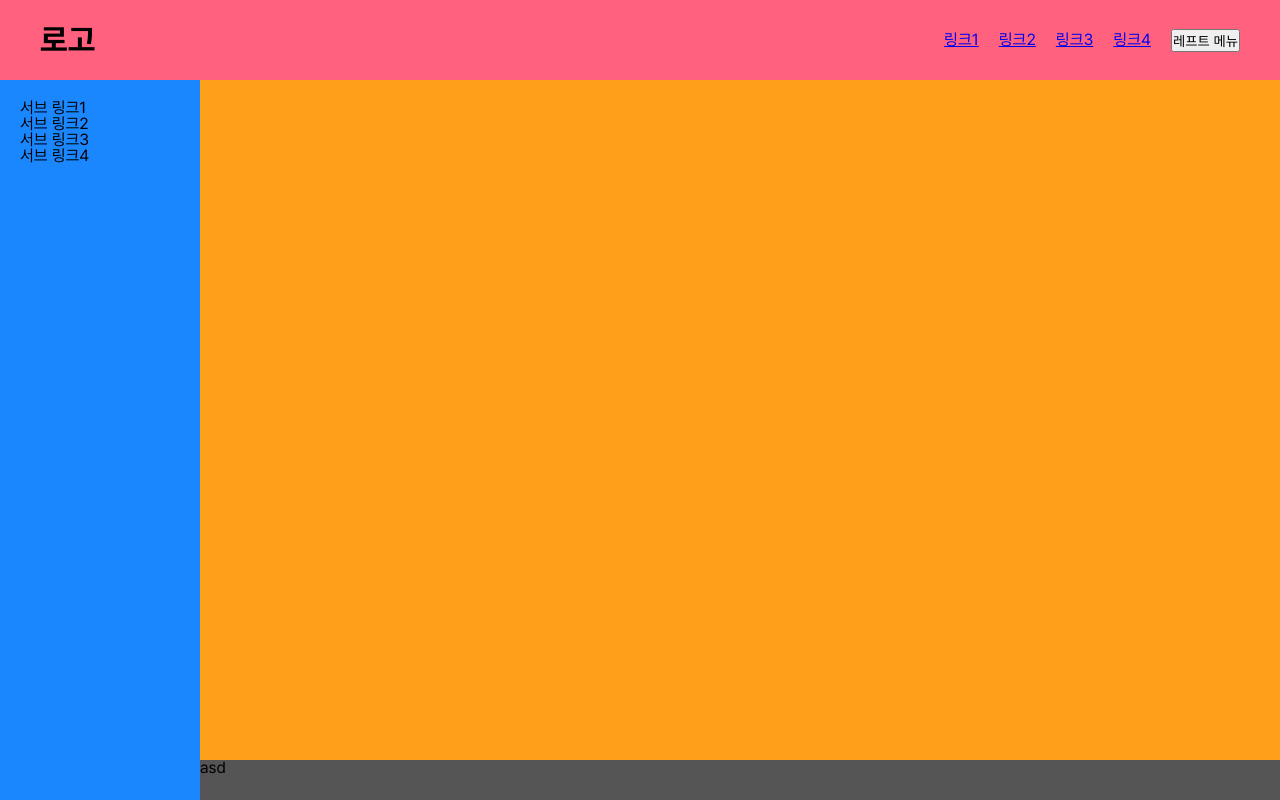
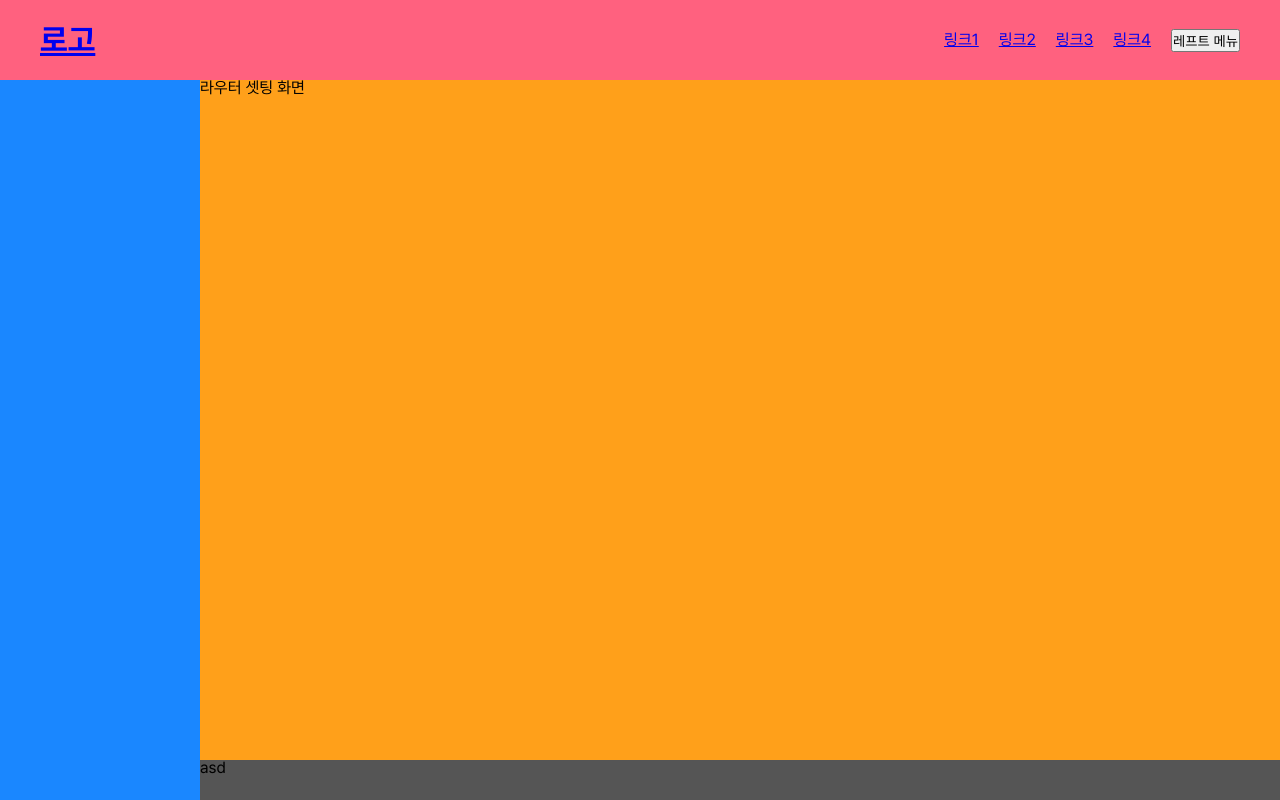
Before and after one commit to DongJae-Go-FE/r114-coding-convention, a React (Create React App) app: page / in a window 1280 px wide. Built offline with nearby package versions, Linux system fonts and the light colour scheme.

Commit message:
left menu dispath setting

```diff
--- a/src/App.js
+++ b/src/App.js
@@ -15,8 +15,7 @@ function App() {
         <LeftMenu />
         <Content>
           <Routes>
-            <Route path="/">라우터 셋팅 화면</Route>
-            {/* <Route path="/" element={<Layout />}></Route> */}
+            <Route path="/" element={<>라우터 셋팅 화면</>}/>
           </Routes>
           <Footer />
         </Content>
--- a/src/components/organism/Content/styled.js
+++ b/src/components/organism/Content/styled.js
@@ -5,6 +5,7 @@ import { mobileBreakPoint, transitionDelay } from "../../../constants/constants"
 const Styled = styled.div`
   height: calc(100% - 80px);
   display: flex;
+  flex-direction: column;
   background-color: var(--orange400);
   position: absolute;
   top: 80px;
--- a/src/components/organism/Header/index.js
+++ b/src/components/organism/Header/index.js
@@ -1,23 +1,69 @@
 import React from "react";
 import { useSelector, useDispatch } from "react-redux";
 import { Link } from "react-router-dom";
-import { changeState } from "../../../store/store";
+import { changeState, routerStatePush } from "../../../store/store";
 
 import Styled from "./styled";
 
 function Header() {
-  let a = useSelector((state) => state.menu);
+  let menuState = useSelector((state) => state.menu);
+  let routerState = useSelector((state) => state.router);
   let dispatch = useDispatch();
-  console.log(a);
+  console.log(menuState, routerState);
   return (
     <Styled>
-      <h1>로고</h1>
+      <h1>
+        <Link
+          to="/"
+          onClick={() => {
+            dispatch(routerStatePush(""));
+          }}
+        >
+          로고
+        </Link>
+      </h1>
       <div>
         <ul>
-          <li><Link to="/1">링크1</Link></li>
-          <li><Link to="/2">링크2</Link></li>
-          <li><Link to="/3">링크3</Link></li>
-          <li><Link to="/4">링크4</Link></li>
+          <li>
+            <Link
+              to="/1"
+              onClick={() => {
+                dispatch(routerStatePush("1"));
+              }}
+            >
+              링크1
+            </Link>
+          </li>
+          <li>
+            <Link
+              to="/2"
+              onClick={() => {
+                dispatch(routerStatePush("2"));
+              }}
+            >
+              링크2
+            </Link>
+          </li>
+          <li>
+            <Link
+              to="/3"
+              onClick={() => {
+                dispatch(routerStatePush("3"));
+              }}
+            >
+              링크3
+            </Link>
+          </li>
+          <li>
+            <Link
+              to="/4"
+              onClick={() => {
+                dispatch(routerStatePush("4"));
+              }}
+            >
+              링크4
+            </Link>
+          </li>
         </ul>
         <button
           type="button"
--- a/src/components/organism/LeftMenu/index.js
+++ b/src/components/organism/LeftMenu/index.js
@@ -1,17 +1,89 @@
 import React from "react";
 import { useSelector } from "react-redux";
+import { Link } from "react-router-dom";
 import Styled from "./styled";
 
 function LeftMenu() {
   let menuState = useSelector((state) => state.menu);
+  let routerState = useSelector((state) => state.router);
+  const menuList = () => {
+    switch (routerState) {
+      case "":
+      default:
+        return "";
+      case "1":
+        return (
+          <ul>
+            <li>
+              <Link to="/1">서브 링크1-1</Link>
+            </li>
+            <li>
+              <Link to="/1/2">서브 링크1-2</Link>
+            </li>
+            <li>
+              <Link to="/1/3">서브 링크1-3</Link>
+            </li>
+            <li>
+              <Link to="/1/4">서브 링크1-4</Link>
+            </li>
+          </ul>
+        );
+      case "2":
+        return (
+          <ul>
+            <li>
+              <Link to="/2">서브 링크2-1</Link>
+            </li>
+            <li>
+              <Link to="/2/2">서브 링크2-2</Link>
+            </li>
+            <li>
+              <Link to="/2/3">서브 링크2-3</Link>
+            </li>
+            <li>
+              <Link to="/2/4">서브 링크2-4</Link>
+            </li>
+          </ul>
+        );
+      case "3":
+        return (
+          <ul>
+            <li>
+              <Link to="/3">서브 링크3-1</Link>
+            </li>
+            <li>
+              <Link to="/3/2">서브 링크3-2</Link>
+            </li>
+            <li>
+              <Link to="/3/3">서브 링크3-3</Link>
+            </li>
+            <li>
+              <Link to="/3/4">서브 링크3-4</Link>
+            </li>
+          </ul>
+        );
+      case "4":
+        return (
+          <ul>
+            <li>
+              <Link to="/4">서브 링크4-1</Link>
+            </li>
+            <li>
+              <Link to="/4/2">서브 링크4-2</Link>
+            </li>
+            <li>
+              <Link to="/4/3">서브 링크4-3</Link>
+            </li>
+            <li>
+              <Link to="/4/4">서브 링크4-4</Link>
+            </li>
+          </ul>
+        );
+    }
+  }
   return (
     <Styled menuState={menuState}>
-      <ul>
-        <li>서브 링크1</li>
-        <li>서브 링크2</li>
-        <li>서브 링크3</li>
-        <li>서브 링크4</li>
-      </ul>
+      {menuList()}
     </Styled>
   );
 }
--- a/src/store/store.js
+++ b/src/store/store.js
@@ -10,11 +10,22 @@ let menu = createSlice({
   },
 });
 
+let router = createSlice({
+  name: "routerState",
+  initialState: "",
+  reducers: {
+    routerStatePush(state) {
+      return state;
+    },
+  },
+});
+
 export default configureStore({
   reducer: {
     menu: menu.reducer,
+    routerState: router.reducer,
   },
 });
 
-
-export let { changeState } = menu.actions
+export let { changeState } = menu.actions;
+export let { routerStatePush } = router.actions;
```
